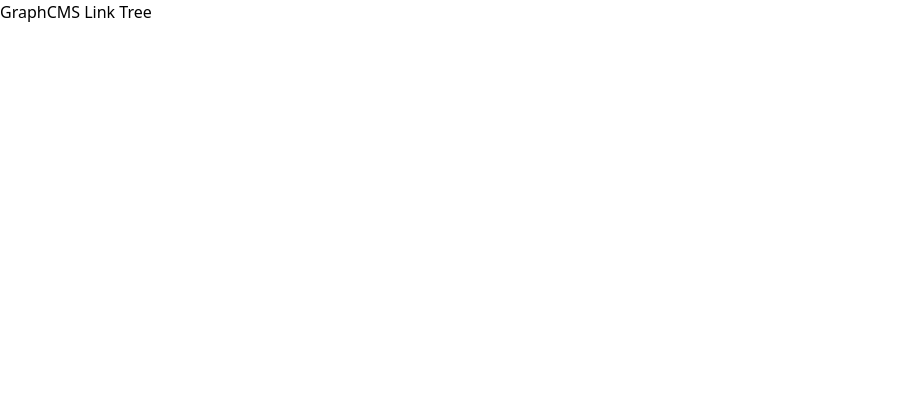
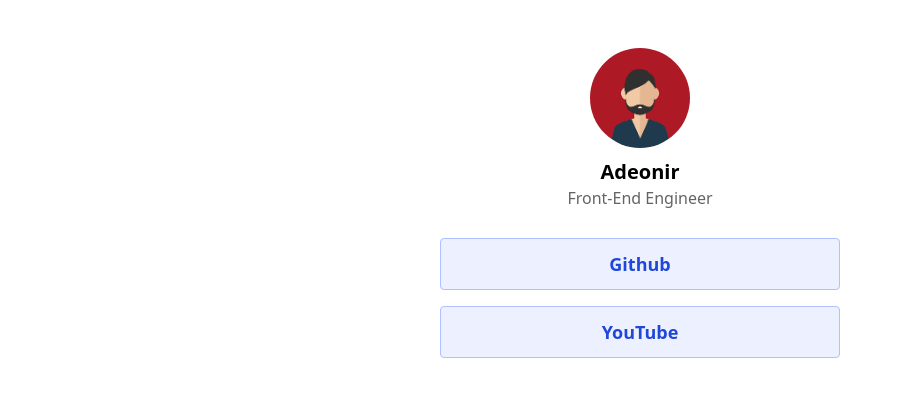
Before and after one commit to adeonir/graphcms-link-tree, a Next.js app: page / in a window 1280 px wide. Shown: the top 396 px of the page, without its empty margins (0-902 px from the left). Built offline with nearby package versions, Linux system fonts and the light colour scheme.

Commit message:
Create link component

```diff
--- /dev/null
+++ b/src/components/Link/Link.tsx
@@ -0,0 +1,17 @@
+type Props = {
+  text: string
+  url: string
+}
+
+export const Link = ({ text, url }: Props) => {
+  return (
+    <a
+      href={url}
+      target="_blank"
+      rel="noreferrer"
+      className="border-px flex h-[52px] items-center justify-center rounded border border-blue-200 bg-blue-50 text-lg font-semibold text-blue-600 transition hover:bg-blue-100"
+    >
+      {text}
+    </a>
+  )
+}
--- /dev/null
+++ b/src/components/Link/index.ts
@@ -0,0 +1 @@
+export * from './Link'
--- a/src/pages/index.tsx
+++ b/src/pages/index.tsx
@@ -1,17 +1,42 @@
 import type { NextPage } from 'next'
 import Head from 'next/head'
 
+import { User } from 'components/User'
+import { Link } from 'components/Link'
+
+const user = {
+  avatar: '/avatar.png',
+  name: 'Adeonir',
+  bio: 'Front-End Engineer',
+}
+
+const links = [
+  {
+    text: 'Github',
+    url: 'https://github.com/adeonir',
+  },
+  {
+    text: 'YouTube',
+    url: 'https://youtube.com/adeonir',
+  },
+]
+
 const Home: NextPage = () => {
   return (
-    <div>
+    <div className="min-h-screen py-12 px-5">
       <Head>
-        <title>Create Next App</title>
-        <meta name="description" content="Generated by create next app" />
+        <title>GraphCMS Link Three</title>
         <link rel="icon" href="/favicon.ico" />
       </Head>
 
-      <main>
-        <h1>GraphCMS Link Tree</h1>
+      <main className="mx-auto max-w-[400px] space-y-7">
+        <User {...user} />
+
+        <div className="space-y-4">
+          {links.map((link) => (
+            <Link key={link.text} {...link} />
+          ))}
+        </div>
       </main>
     </div>
   )
--- a/tailwind.config.js
+++ b/tailwind.config.js
@@ -4,6 +4,12 @@
   theme: {
     extend: {
       colors: {
+        blue: {
+          50: '#edf1ff',
+          100: '#e1e8ff',
+          200: '#aec0ff',
+          600: '#1f48da',
+        },
         gray: {
           550: '#646464',
         },
```
